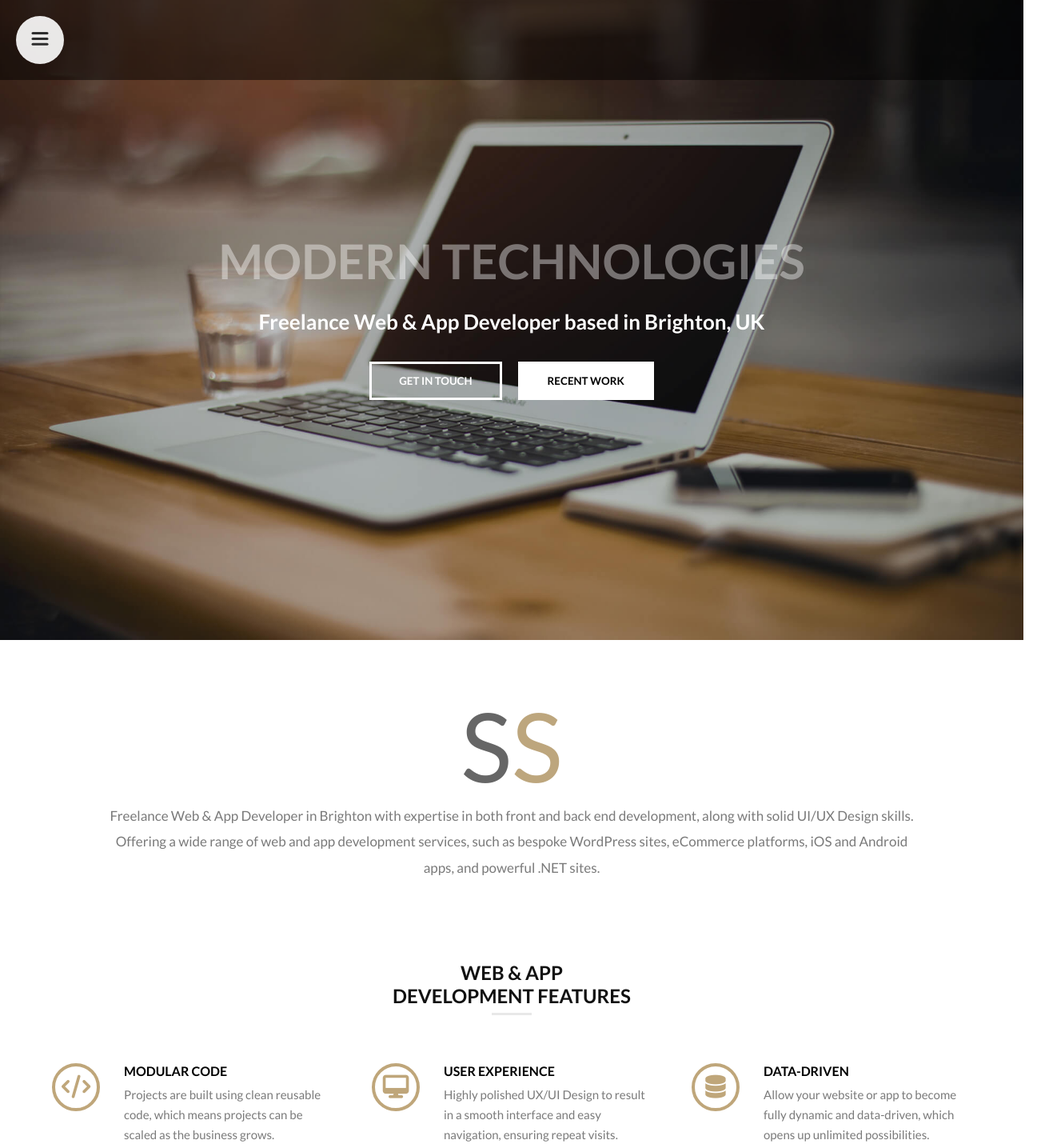
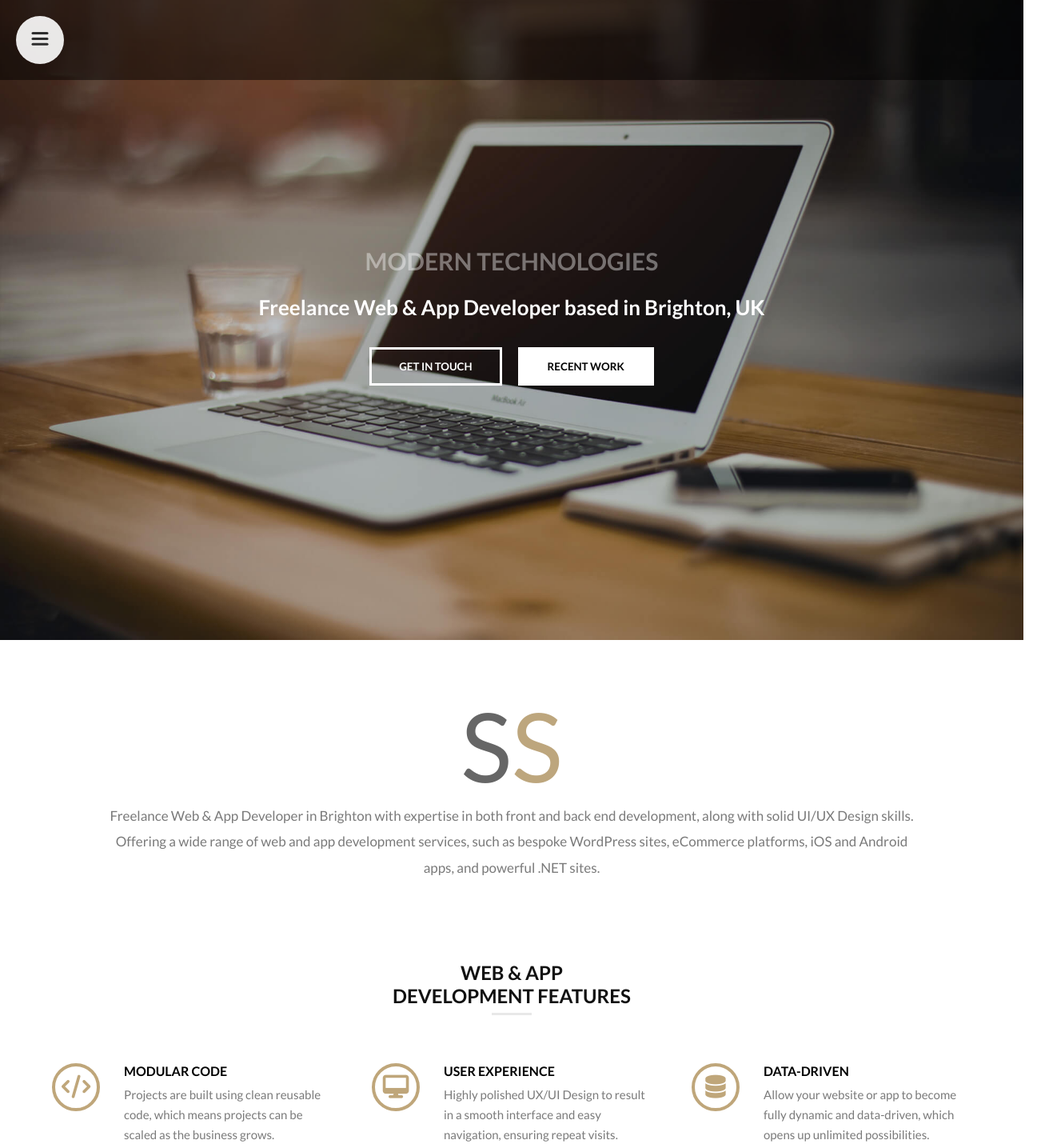
Before and after one commit to Wladyslav/ourapp, a React (Create React App) app: page / in a window 1280 px wide. Shown: the top 1435 px of the page at 80% size, 1302 px wide, since content can reach past the window. Built offline with nearby package versions, Linux system fonts and the light colour scheme.

Commit message:
fixed about section problem with overflow

```diff
--- a/src/pages/mainPage/AboutSection/AboutSection.js
+++ b/src/pages/mainPage/AboutSection/AboutSection.js
@@ -27,7 +27,7 @@ class AboutSection extends Component {
   render() {
     return (
       <div className={styles.section_container}>
-        <div className="slideUp">
+        <div className={styles.slide_up}>
           <div className={styles.description_container}>
             <p className={styles.logo}>
               <span
--- a/src/pages/mainPage/AboutSection/AboutSection.module.scss
+++ b/src/pages/mainPage/AboutSection/AboutSection.module.scss
@@ -15,7 +15,7 @@
   justify-content: center;
   align-items: center;
   flex-direction: column;
-  margin: 0 150px 100px;
+  margin: 0 0 100px;
   width: 80vw;
 }
 .description {
@@ -61,6 +61,13 @@
   font-weight: 700;
   padding-bottom: 8px;
 }
+.slide_up {
+  display: flex;
+  justify-content: center;
+  align-items: center;
+  width: 100vw;
+  flex-direction: column;
+}
 .sub_text {
   color: #7a7a7a;
   font-weight: 400;
--- a/src/pages/mainPage/HeroPage/WordsSlider/WordsSlider.module.scss
+++ b/src/pages/mainPage/HeroPage/WordsSlider/WordsSlider.module.scss
@@ -6,12 +6,12 @@
 }
 
 .mainTitle {
-  font-size: 60px;
+  font-size: 30px;
   transition: 1s linear opacity;
   opacity: 0;
 }
 .mainTitle.animated {
-  font-size: 60px;
+  font-size: 30px;
   opacity: 1;
   //   transition: 1s linear opacity;
 }
```
